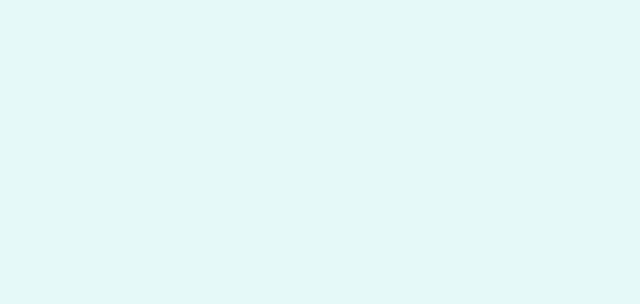
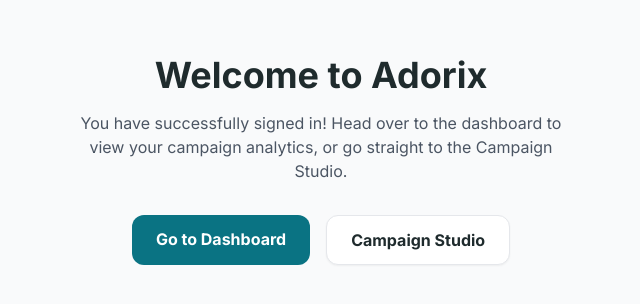
Before and after one commit to ADORIX000/adorix-webb, a Next.js app: page / in a window 1280 px wide. Before the commit this address had no page. Shown: the part 240-544 px from the top of the page, without its empty margins (319-959 px from the left). Built offline with nearby package versions, Linux system fonts and the light colour scheme; no server answers.

Commit message:
erro handleing

```diff
--- a/app/layout.jsx
+++ b/app/layout.jsx
@@ -11,7 +11,7 @@ export const metadata = {
 
 export default function RootLayout({ children }) {
   return (
-    <ClerkProvider>
+    <ClerkProvider afterSignOutUrl={process.env.NEXT_PUBLIC_LANDING_PAGE_URL || "https://adorix-landingpage.vercel.app/"}>
       <html lang="en" suppressHydrationWarning>
                 <body className={inter.className} suppressHydrationWarning>
                     {children}
--- a/app/page.jsx
+++ b/app/page.jsx
@@ -1,5 +1,20 @@
-import { redirect } from 'next/navigation';
+import Link from 'next/link';
 
 export default function RootPage() {
-    redirect('/login');
+    return (
+        <div className="min-h-screen flex flex-col items-center justify-center bg-gray-50 p-6">
+            <h1 className="text-4xl font-bold text-adorix-dark mb-4">Welcome to Adorix</h1>
+            <p className="text-gray-600 mb-8 max-w-lg text-center">
+                You have successfully signed in! Head over to the dashboard to view your campaign analytics, or go straight to the Campaign Studio.
+            </p>
+            <div className="flex gap-4">
+                <Link href="/dashboard" className="px-6 py-3 bg-adorix-primary text-white font-bold rounded-xl hover:bg-[#085a66] transition">
+                    Go to Dashboard
+                </Link>
+                <Link href="/campaign-studio" className="px-6 py-3 border border-gray-200 bg-white text-adorix-dark shadow-sm font-bold rounded-xl hover:bg-gray-50 transition">
+                    Campaign Studio
+                </Link>
+            </div>
+        </div>
+    );
 }
--- a/middleware.js
+++ b/middleware.js
@@ -3,6 +3,7 @@ import { clerkMiddleware, createRouteMatcher } from "@clerk/nextjs/server";
 const isProtectedRoute = createRouteMatcher([
     '/dashboard(.*)',
     '/profile(.*)',
+    '/campaign-studio(.*)',
     '/accs(.*)',
 ]);
 
```
